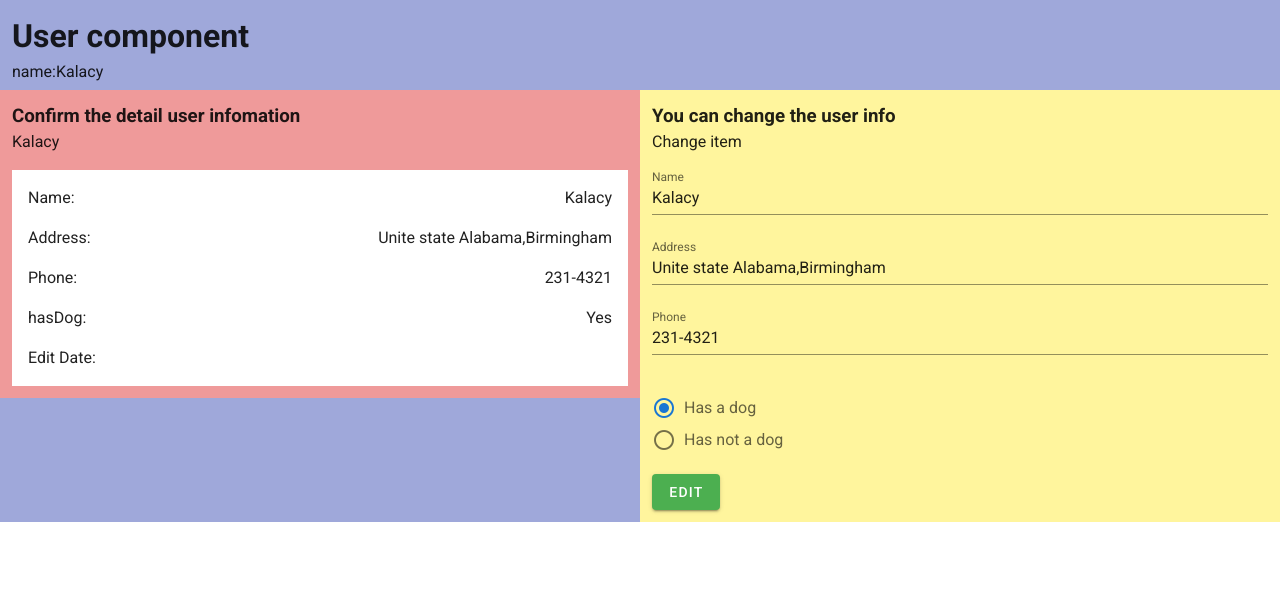
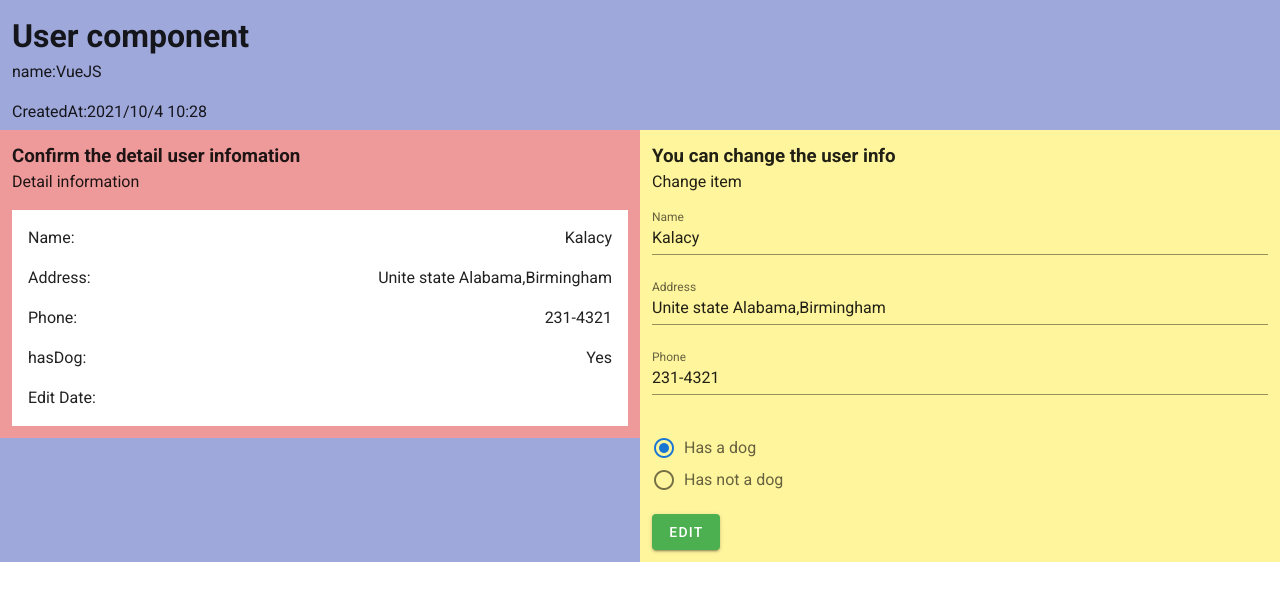
Before and after one commit to jeo19/basic-vue, a Vue app: page / in a window 1280 px wide. Shown: the top 600 px of the page. Built offline with nearby package versions, Linux system fonts and the light colour scheme.

Commit message:
feat:Add the mixin step01

```diff
--- a/src/components/User.vue
+++ b/src/components/User.vue
@@ -3,7 +3,8 @@
     <v-main>
       <div class="indigo lighten-3 pa-3">
         <h1>User component</h1>
-        <p>name:{{ name }}</p>
+        <p>name:VueJS</p>
+        <p>CreatedAt:{{ createdAt }}</p>
         <hr />
         <v-layout row wrap>
           <v-flex xs12 sm6
@@ -42,7 +43,11 @@ export default {
       address: "Unite state Alabama,Birmingham",
       phone: "231-4321",
       hasDog: true,
+      createdAt: null,
     };
+  },
+  created() {
+    this.createdAt = this.getDateAndTime(new Date());
   },
   methods: {
     parents(user) {
@@ -51,6 +56,14 @@ export default {
       this.phone = user.phone;
       this.hasDog = user.hasDog;
     },
+    getDateAndTime(date) {
+      let hour = date.getHours();
+      let minutes = date.getMinutes();
+      let fullDate = `${date.getFullYear()}/${
+        date.getMonth() + 1
+      }/${date.getDate()}`;
+      return `${fullDate} ${hour}:${minutes}`;
+    },
   },
 };
 </script>
--- a/src/components/UserDetail.vue
+++ b/src/components/UserDetail.vue
@@ -1,7 +1,7 @@
 <template>
   <div class="red lighten-3 pa-3">
     <h3>Confirm the detail user infomation</h3>
-    <p>{{ name }}</p>
+    <p>Detail information</p>
     <v-list dense>
       <v-list-item>
         <v-list-item-content> Name:</v-list-item-content>
@@ -30,7 +30,7 @@
       <v-list-item
         ><v-list-item-content> Edit Date:</v-list-item-content>
         <v-list-item-content class="justify-end">
-          {{ editedDate }}
+          {{ getDateAndTime(editedDate) }}
         </v-list-item-content></v-list-item
       >
     </v-list>
@@ -53,5 +53,19 @@ export default {
       this.editedDate = date;
     });
   },
+  methods: {
+    getDateAndTime(date) {
+      if (date !== null) {
+        let hour = date.getHours();
+        let minutes = date.getMinutes();
+        let fullDate = `${date.getFullYear()}/${
+          date.getMonth() + 1
+        }/${date.getDate()}`;
+        return `${fullDate} ${hour}:${minutes}`;
+      } else {
+        return null;
+      }
+    },
+  },
 };
 </script>
```
